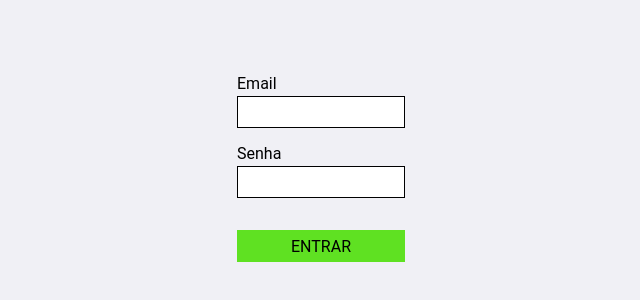
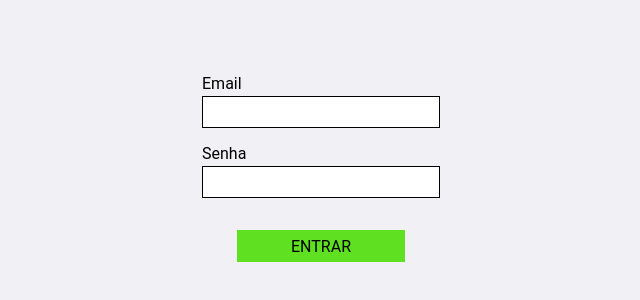
Before and after one commit to dansoliveira/crypto-index, a React (Create React App) app in the folder web/: page /login in a window 1280 px wide. Shown: the part 272-572 px from the top of the page, without its empty margins (319-959 px from the left). Built offline with nearby package versions, Linux system fonts and the light colour scheme.

Commit message:
feat(web): adjust input size

```diff
--- a/web/src/components/Field/index.js
+++ b/web/src/components/Field/index.js
@@ -13,7 +13,11 @@ function Field({ label, labelProps, inputProps }) {
 
 Field.Secondary = function({ label, value, labelProps, inputProps }) {
   return (
-    <FieldWrapper>
+    <FieldWrapper
+      style={{
+        width: 'auto',
+      }}
+    >
       <Label.Secondary
         {...labelProps}
       >
--- a/web/src/components/Field/styles.js
+++ b/web/src/components/Field/styles.js
@@ -1,7 +1,6 @@
 import styled from 'styled-components';
 
 export const Input = styled.input`
-  width: 10.5rem;
   height: 2rem;
   border: 1px solid #000;
   padding: 0 0.5rem;
@@ -27,6 +26,7 @@ Label.Secondary = styled(Label)`
 `;
 
 export const FieldWrapper = styled.div`
+  width: 100%;
   display: flex;
   flex-direction: column;
 `;
```
